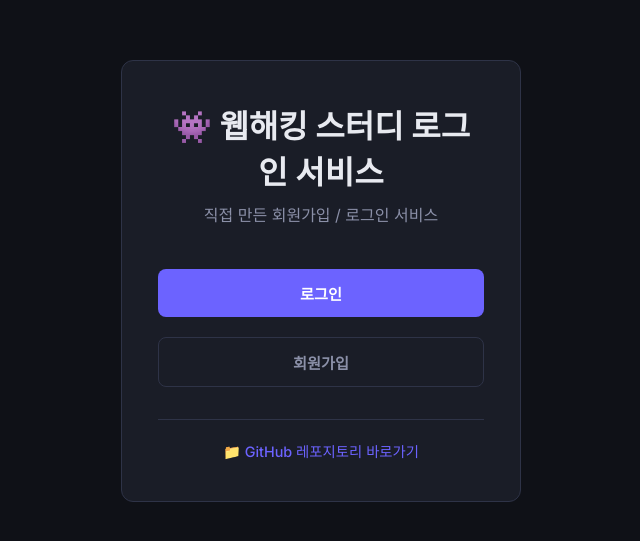
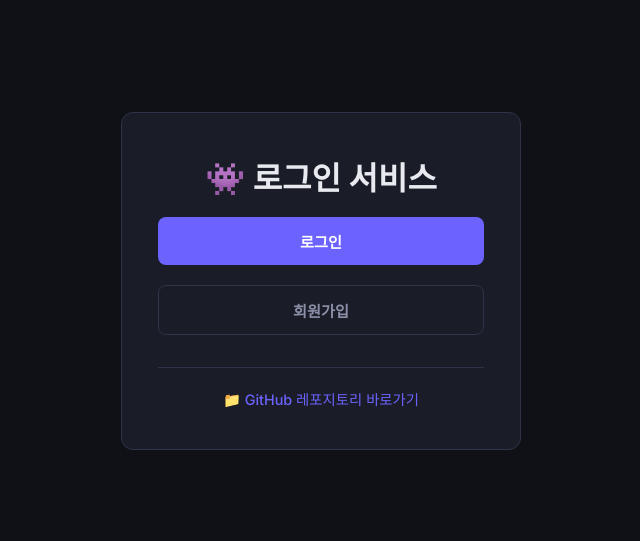
Before and after one commit to jonghyuk5133/web_study_2, a website: page public/index.html in a window 1280 px wide. Shown: the part 119-660 px from the top of the page, without its empty margins (319-959 px from the left). Drawn offline with Linux system fonts and the light colour scheme.

Commit message:
메인 페이지 단순화

```diff
--- a/public/index.html
+++ b/public/index.html
@@ -33,8 +33,7 @@
 
 <body>
   <div class="card hero">
-    <h1>👾 웹해킹 스터디 로그인 서비스</h1>
-    <p>직접 만든 회원가입 / 로그인 서비스</p>
+    <h1>👾 로그인 서비스</h1>
     <div class="btn-group">
       <a href="login.html" class="btn btn-primary"
         style="text-decoration:none; display:block; text-align:center;">로그인</a>
```
